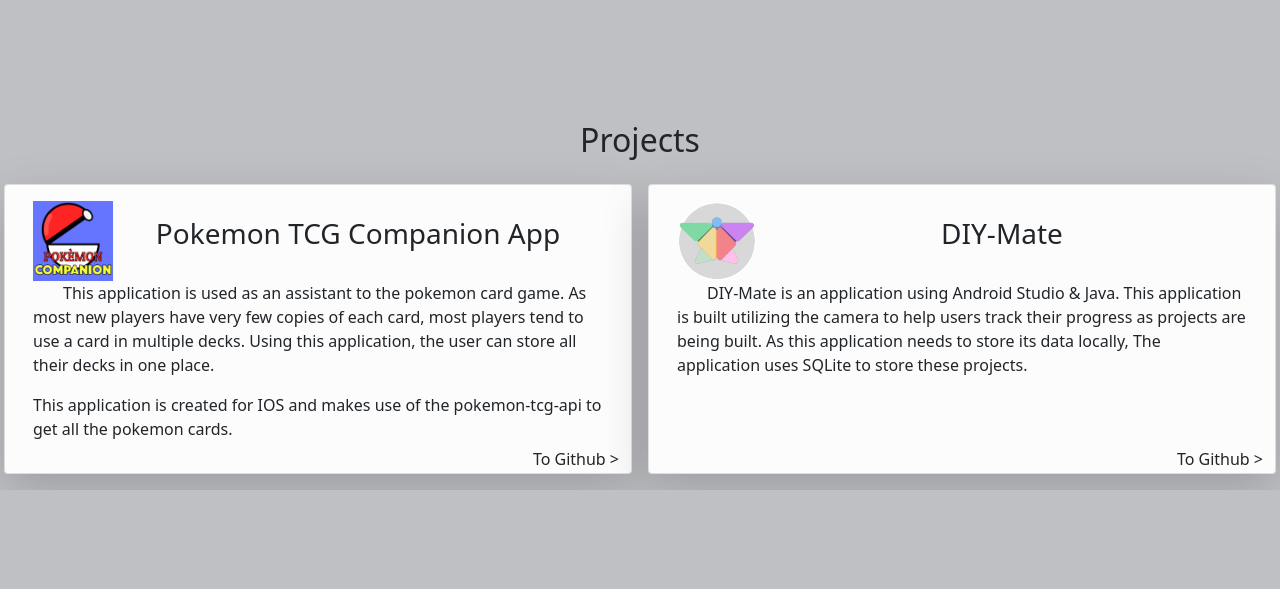
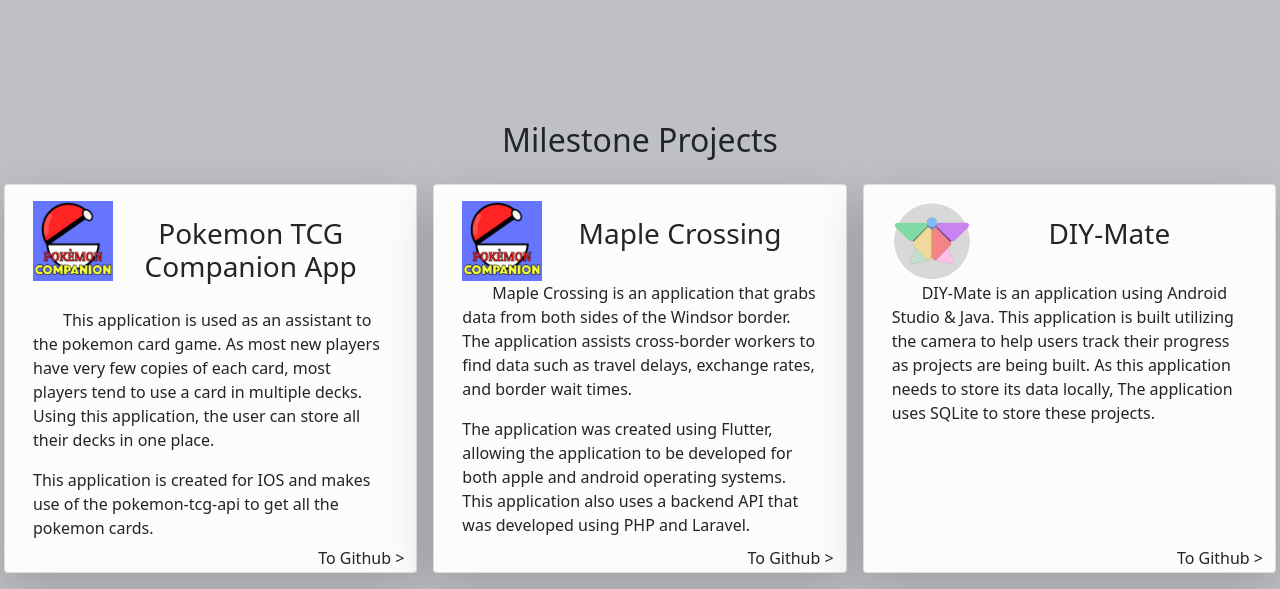
Before and after one commit to CPritchard007/portfolio-2021, a website: page index.html in a window 1280 px wide. Shown: the part 1509-2098 px from the top of the page. Before the commit the page ends 1999 px from the top, so only its background shows below. Drawn offline with nearby package versions, Linux system fonts and the light colour scheme.

Commit message:
added Maple Crossing

```diff
--- a/index.html
+++ b/index.html
@@ -182,7 +182,7 @@
 
             </div>
 
-            <h2 class="text-center">Projects</h2>
+            <h2 class="text-center">Milestone Projects</h2>
             <div id="projects" class="w-100 p-2">
                 <div class="row">
 
@@ -197,21 +197,23 @@
 
                 <div class="card bg-secondary m-2 col-md shadow-lg">
                     <div class="card-body">
+                        <div class="image-capsule" style="background-image: url(./resources/pokemonCompanion.png);"></div>
+                        <h3 class="text-center card-title">Maple Crossing</h3>
+                        <p class="card-text text-left">Maple Crossing is an application that grabs data from both sides of the Windsor border. The application assists cross-border workers to find data such as travel delays, exchange rates, and border wait times. </p><p>The application was created using Flutter, allowing the application to be developed for both apple and android operating systems. This application also uses a backend API that was developed using PHP and Laravel.</p>
+                        <div class="toGithub"><a href="https://github.com/CPritchard007/Maple-Crossing-Frontend">To Github ></a></div>
+                    </div>
+                </div>
+
+                <div class="card bg-secondary m-2 col-md shadow-lg">
+                    <div class="card-body">
                         <div class="image-capsule" style="background-image: url(./resources/DIY-Mate.png);"></div>
                         <h3 class="text-center card-title">DIY-Mate</h3>
                         <p class="card-text text-left">DIY-Mate is an application using Android Studio & Java. This application is built utilizing the camera to help users track their progress as projects are being built. As this application needs to store its data locally, The application uses SQLite to store these projects.</p>
                             <div class="toGithub"><a href="https://github.com/CPritchard007/DIY-Mate">To Github ></a></div>
                     </div>
                 </div>
-                <!-- <div class="card bg-secondary m-2 col-md shadow-lg">
-                    <div class="card-body">
-                        <div class="image-capsule" style="background-image: url(./resources/pokemonCompanion.png);"></div>
-                        <h3 class="text-center card-title">Maple Crossing</h3>
-                        <p class="card-text text-left">Maple Crossing is an application that grabs data from both sides of the Windsor border. The application assists cross-border workers to find data such as travel delays, exchange rates, and border wait times. </p><p>The application was created using Flutter, allowing the application to be developed for both apple and android operating systems. This application also uses a backend API that was developed using PHP and Laravel.</p>
-                        <div class="toGithub"><a href="https://github.com/CPritchard007/Maple-Crossing-Frontend">To Github ></a></div>
-                    </div>
-                </div>
-                 -->
+
+
             </div>
             <!-- <div class="row">
                 <div class="card bg-secondary m-2 col-md shadow-lg">
```
